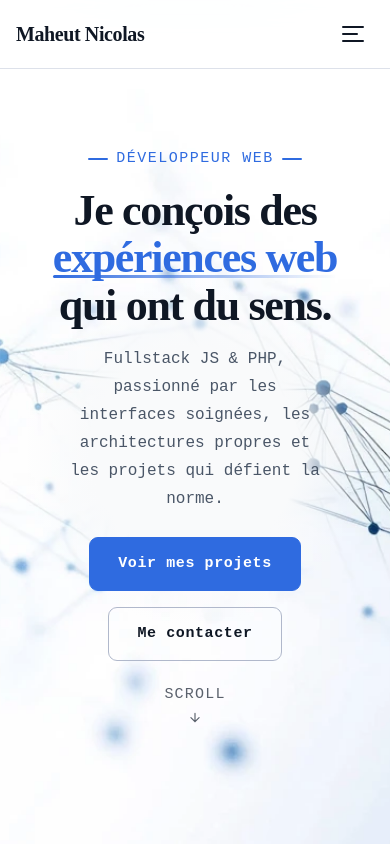
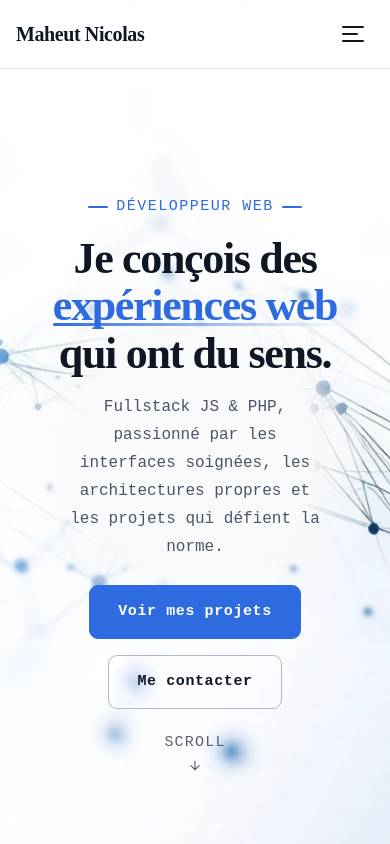
Before and after one commit to MaheutNicolas/portfolio, a Vue app: page / in a window 390 px wide. Shown: the top 844 px of the page. Built offline with nearby package versions, Linux system fonts and the light colour scheme; the HTML template or start-up script is replaced by a standard one.

Commit message:
feat: :bug: add padding top for mobile

```diff
--- a/src/assets/style/component/hero.scss
+++ b/src/assets/style/component/hero.scss
@@ -48,6 +48,10 @@
             $bg 30%,
             transparent 50%
         );
+
+        @include sm {
+            padding-top: calc($header-height + $spacing-xl);
+        }
     }
 
     &__photo {
--- a/src/index.css
+++ b/src/index.css
@@ -675,6 +675,11 @@ input, textarea {
   gap: 16px;
   height: 100%;
   background: radial-gradient(circle, #f9fafb 0%, #f9fafb 30%, transparent 50%);
+}
+@media (max-width: 576px) {
+  .hero__content {
+    padding-top: 96px;
+  }
 }
 .hero__photo {
   width: 100vw;
```
Also changed, not shown: 1 other file (tests, documents, lock files or other folders).
